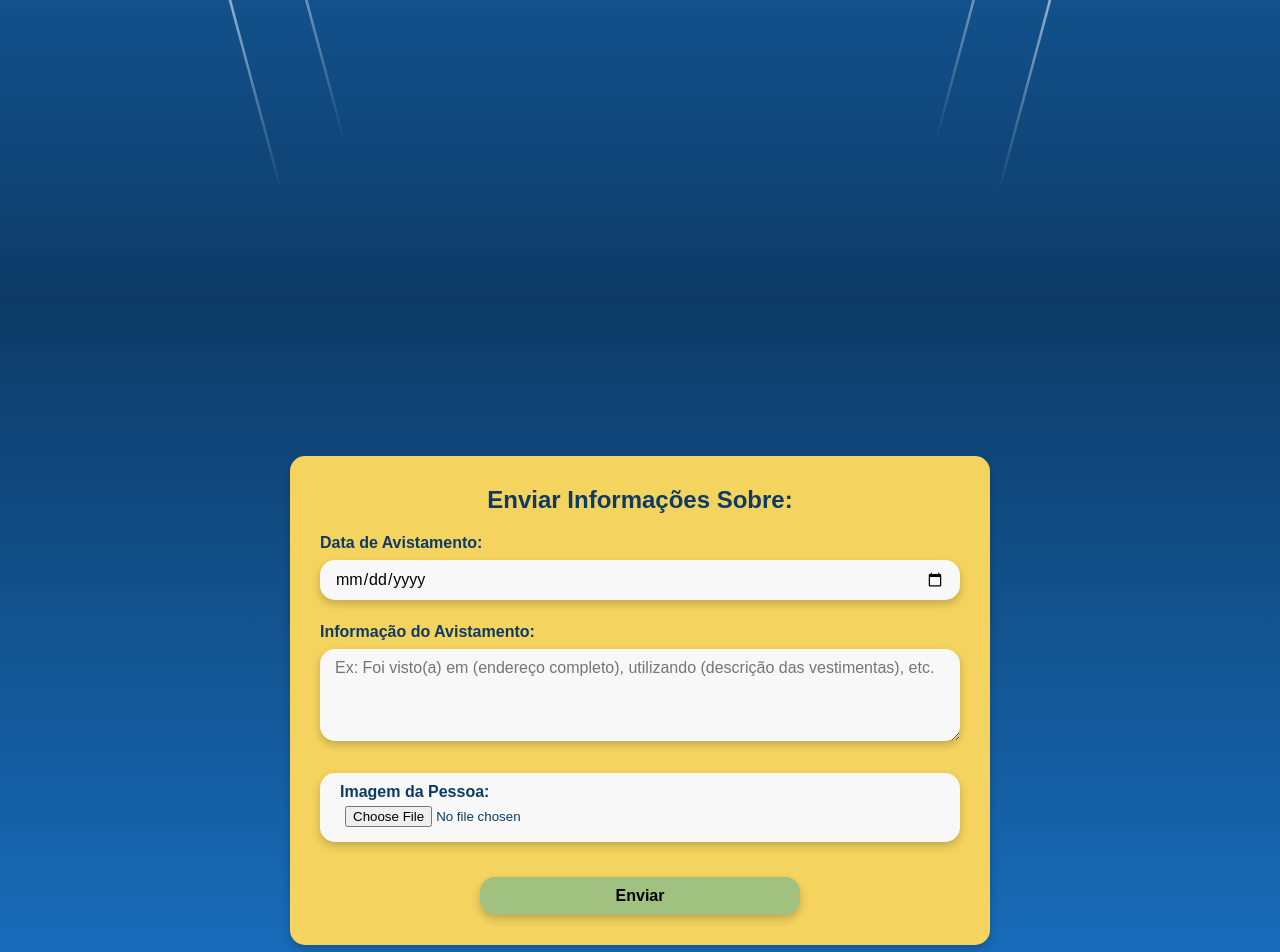
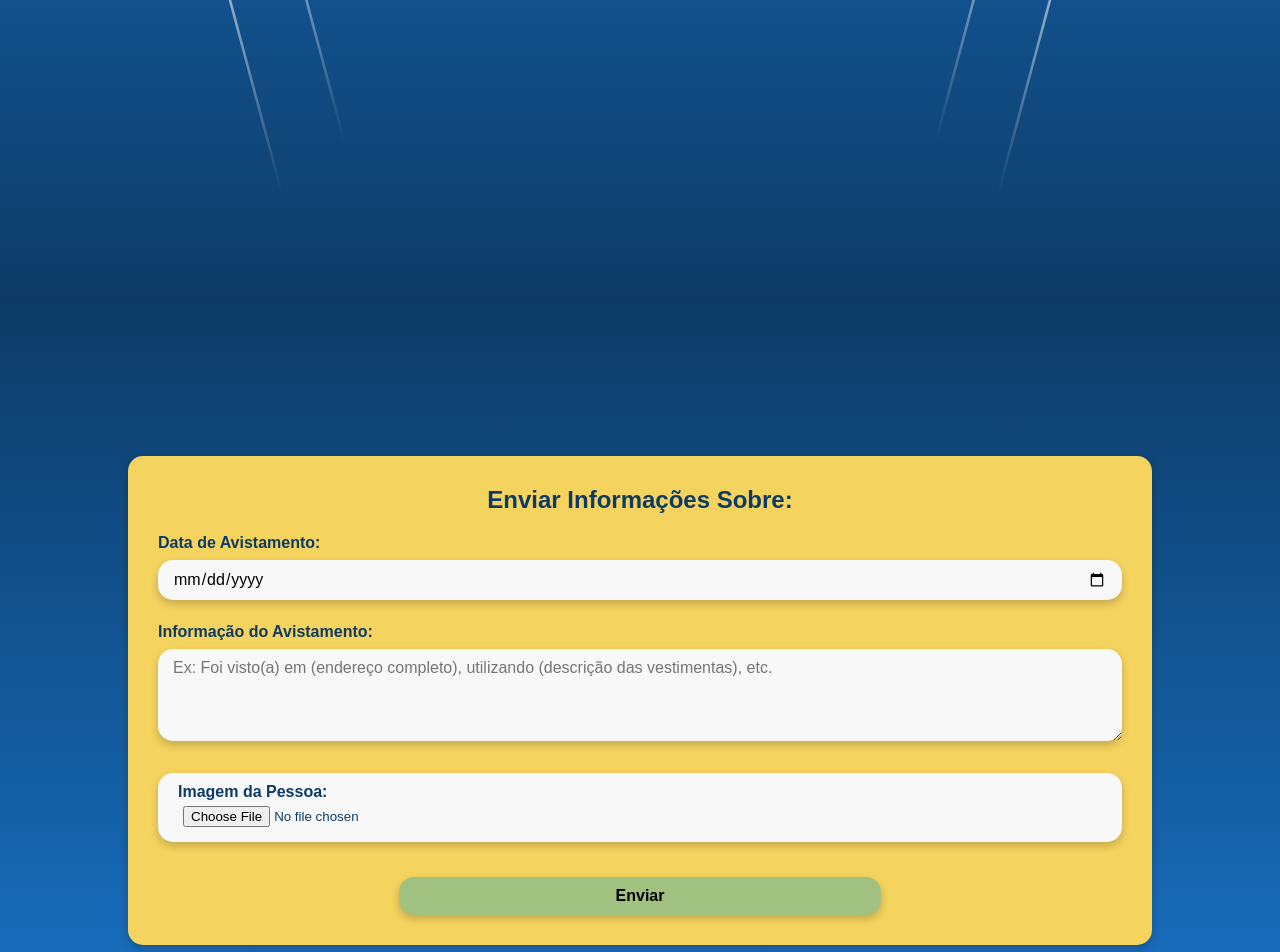
Before and after one commit to JoaoVictor-Noschang/projeto_buscas, a React (Vite) app: page /DetalhePessoa in a window 1280 px wide. Shown: the part 500-1452 px from the top of the page. Built offline with nearby package versions, Linux system fonts and the light colour scheme; a web font is replaced by a local one.

Commit message:
ajuste estilo

```diff
--- a/src/components/FormInfosPessoa.css
+++ b/src/components/FormInfosPessoa.css
@@ -41,7 +41,7 @@
 
 .form_infos {
     padding: 30px;
-    width: 700px;
+    width: 80%;
 
     display: flex;
     flex-direction: column;
--- a/src/pages/DetalhePessoa.css
+++ b/src/pages/DetalhePessoa.css
@@ -339,7 +339,6 @@
         text-align: center;
         font-size: 1.125rem;
 
-        color: var(--cor-gr);
         border-radius: var(--radius);
         box-shadow: var(--shadow);
     }
```
